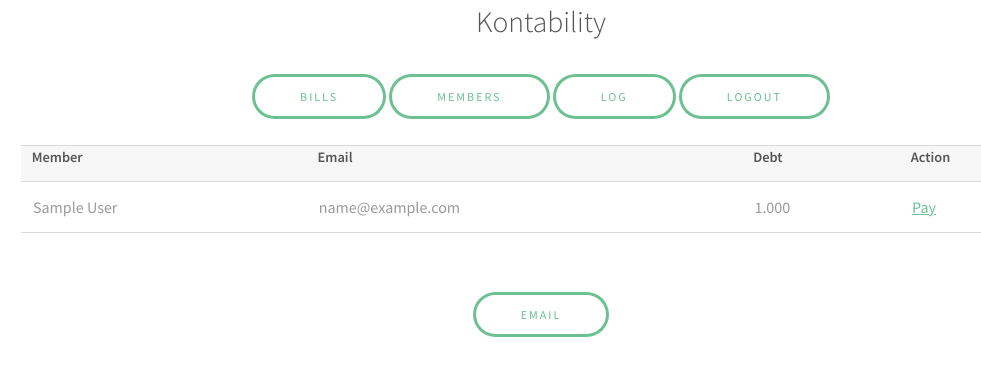
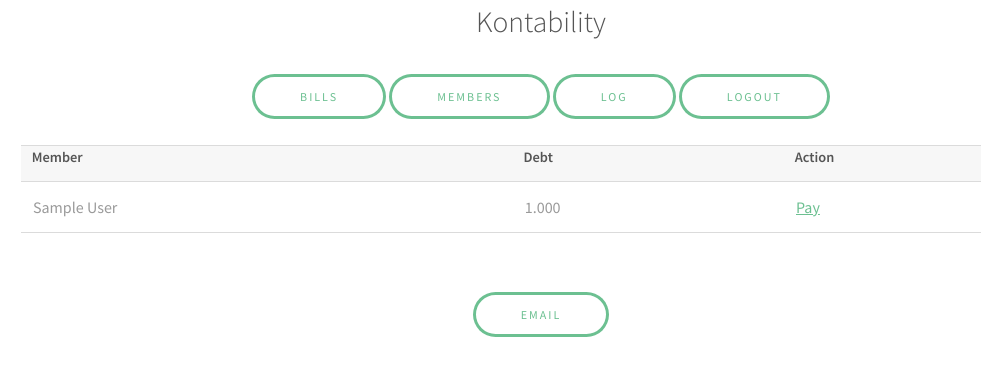
Before and after one commit to samubarb/konta-web, a Flask app: page / in a window 1280 px wide. Shown: the top 376 px of the page, without its empty margins (99-1080 px from the left). Run offline with Flask 2, Linux system fonts and the light colour scheme; a user stored in the database is signed in; tables that the repository leaves empty hold one stand-in row (values such as "Sample post").

Commit message:
remove email field from index.html

```diff
--- a/app.py
+++ b/app.py
@@ -198,7 +198,7 @@ def email():
     now = datetime.now()
     recipients = ''
     for m in members:
-        recipients += m.mail + ' '
+        recipients += m.mail + ','
     month = int(now.strftime('%-m'))
     subject = 'Affitto + Bollette ' + italian_month(month) + now.strftime(' %Y')
     body = '\n\nBills payment updated at ' + now.strftime('%c') + '\n'
--- a/templates/index.html
+++ b/templates/index.html
@@ -25,14 +25,14 @@
     <table>
         <tr>
             <th>Member</th>
-            <th>Email</th>
+            <!-- <th>Email</th> -->
             <th>Debt</th>
             <th>Action</th>
         </tr>
         {% for member in members %}
             <tr>
                 <td>{{ member.name }}</td>
-                <td>{{ member.mail }}</td>
+                <!-- <td>{{ member.mail }}</td> -->
                 <td>{{ member.get_debt() }}</td>
                 <td>
                     <a href="/pay_member/{{member.id}}">Pay</a>
@@ -46,6 +46,5 @@
         <a class="button" target="_blank" href = "/email">Email</a>
     </div>
     {% endif %}
-
 </div>
 {% endblock %}
```
